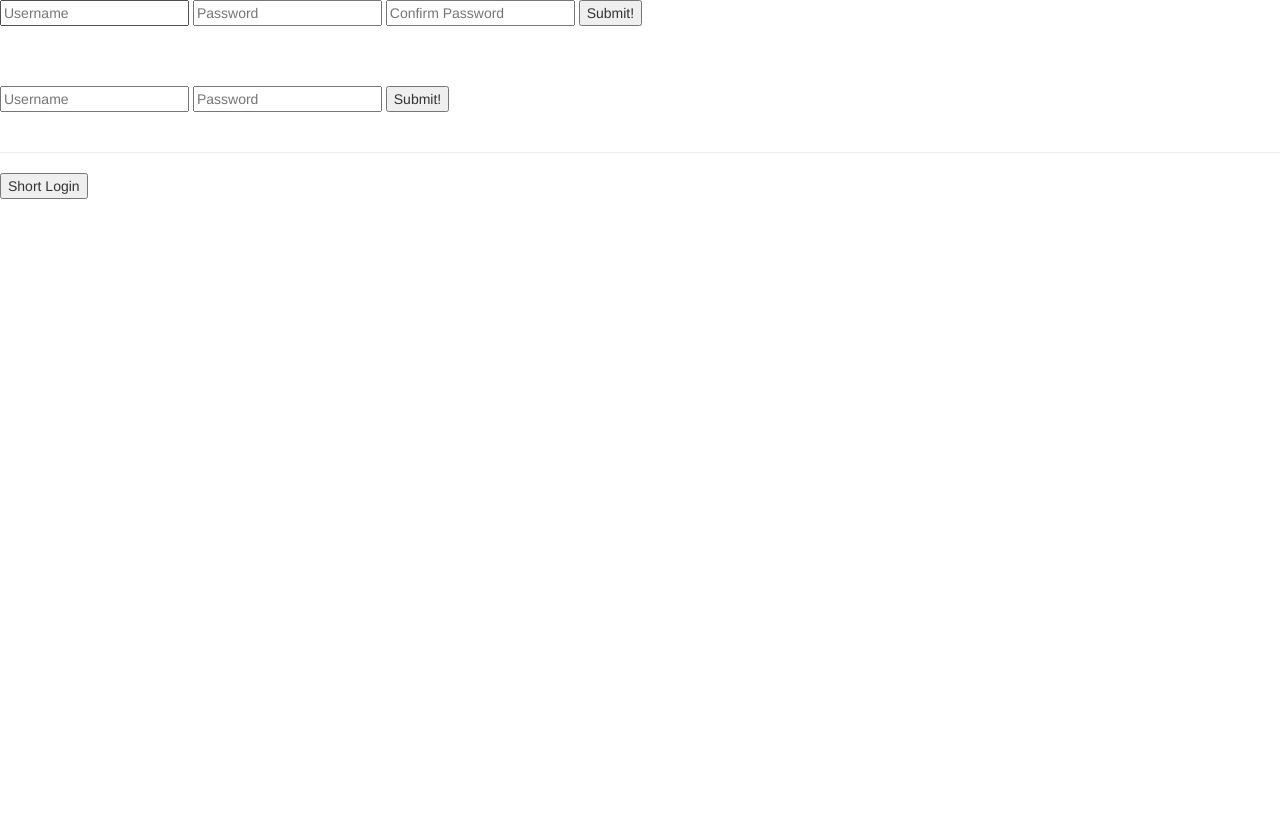
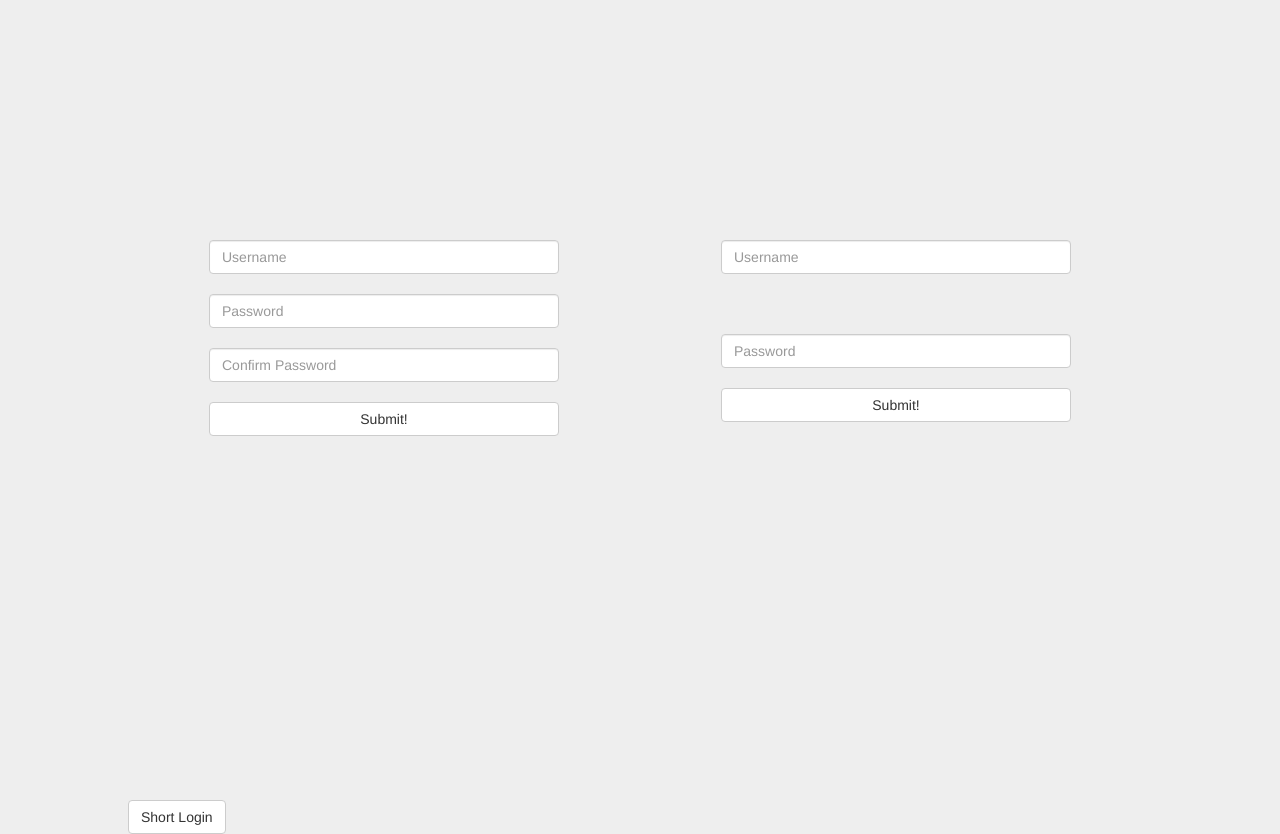
Before and after one commit to Snowmqn/character-sheet, a website: page public/index.html at #!/settings in a window 1280 px wide. Before the commit the page ends 800 px from the top, so only its background shows below. Drawn offline with nearby package versions, Linux system fonts and the light colour scheme; some packages are replaced by stand-ins of ours; no server answers.

Commit message:
Finished background logic

```diff
--- a/package.json
+++ b/package.json
@@ -24,6 +24,7 @@
     "express-session": "^1.14.0",
     "mongoose": "^4.5.4",
     "morgan": "^1.7.0",
+    "normalize.css": "^4.2.0",
     "passport": "^0.3.2",
     "passport-local": "^1.0.0"
   }
--- a/public/index.html
+++ b/public/index.html
@@ -2,7 +2,8 @@
 <html lang="en" ng-app="CSApp">
 <head>
     <script src="https://ajax.googleapis.com/ajax/libs/angularjs/1.5.7/angular.min.js"></script>
-    <script src="https://cdnjs.cloudflare.com/ajax/libs/angular-ui-router/0.3.1/angular-ui-router.min.js "></script>
+    <script src="https://cdnjs.cloudflare.com/ajax/libs/angular-ui-router/0.3.1/angular-ui-router.js "></script>
+    <!--<link rel="stylesheet" href="https://cdnjs.cloudflare.com/ajax/libs/normalize/4.2.0/normalize.min.css">-->
     <link rel="stylesheet" href="https://maxcdn.bootstrapcdn.com/bootstrap/3.3.6/css/bootstrap.min.css" integrity="sha384-1q8mTJOASx8j1Au+a5WDVnPi2lkFfwwEAa8hDDdjZlpLegxhjVME1fgjWPGmkzs7" crossorigin="anonymous">
 
     <meta charset="UTF-8">
--- a/public/scripts/views/login/loginTmpl.html
+++ b/public/scripts/views/login/loginTmpl.html
@@ -1,17 +1,22 @@
-<div>
-    <input type="text" placeholder="Username" ng-model="username">
-    <input type="text" placeholder="Password" ng-model="password">
-    <input type="text" placeholder="Confirm Password" ng-model="passwordConfirm">
-    <button ng-click="submitNewUser(username, password, passwordConfirm)">Submit!</button>
-</div>
-<br>
-<br>
-<br>
-<div>
-    <input type="text" placeholder="Username" ng-model="userCheck">
-    <input type="text" placeholder="Password" ng-model="passCheck">
-    <button ng-click="submitNewUser(userCheck, passCheck, passCheck)">Submit!</button>
-</div>
-<br>
-<hr>
-<button ng-click="submitNewUser('Snowmqn', 'qwertyuiop', 'qwertyuiop')">Short Login</button>
+<section class="loginSection">
+    <div class="loginContainer">
+        <div class="loginDiv loginDiv">
+            <input class="form-control loginInput" type="text" placeholder="Username" ng-model="username">
+            <input class="form-control loginInput" type="text" placeholder="Password" ng-model="password">
+            <input class="form-control loginInput" type="text" placeholder="Confirm Password" ng-model="passwordConfirm">
+            <button class="loginButton btn btn-default" ng-click="submitNewUser(username, password, passwordConfirm)">Submit!</button>
+        </div>
+    </div>
+
+    <div class="loginContainer">
+        <div class="loginDiv loginExistingUser">
+            <input class="form-control loginInput" type="text" placeholder="Username" ng-model="userCheck">
+            <br>
+            <input class="form-control loginInput" type="text" placeholder="Password" ng-model="passCheck">
+            <button class="loginButton btn btn-default" ng-click="submitNewUser(userCheck, passCheck, passCheck)">Submit!</button>
+        </div>
+    </div>
+    <br>
+    <hr>
+    <button class="btn btn-default" ng-click="submitNewUser('Snowmqn', 'qwertyuiop', 'qwertyuiop')">Short Login</button>
+</section>
--- a/public/scripts/views/settings/settingsTmpl.html
+++ b/public/scripts/views/settings/settingsTmpl.html
@@ -8,8 +8,8 @@
     <br>
     Level: {{character.level}}
     <br>
-    <button ng-click="goToCharacter(character._id)">Go to Character</button>
-    <button ng-click="deleteCharacter(character._id)">Delete</button>
+    <button class="btn btn-default" ng-click="goToCharacter(character._id)">Go to Character</button>
+    <button class="btn btn-default" ng-click="deleteCharacter(character._id)">Delete</button>
     <br>
     <hr>
     <br>
@@ -20,6 +20,6 @@
 <hr>
 <br>
 
-<input type="text" placeholder="Name" ng-model="newName">
-<input type="text" placeholder="Level" ng-model="newLevel">
-<button ng-click="createCharacter(newName, newLevel)">New Character</button>
+<input class="form-control" type="text" placeholder="Name" ng-model="newName">
+<input class="form-control" type="text" placeholder="Level" ng-model="newLevel">
+<button class="btn btn-default" ng-click="createCharacter(newName, newLevel)">New Character</button>
--- a/public/scripts/views/stats/stats-controller.js
+++ b/public/scripts/views/stats/stats-controller.js
@@ -18,4 +18,9 @@ function($scope, $state, characterService) {
             alert('Successfully Updated');
         });
     };
+
+    $scope.addWeapon = function() {
+        $scope.character.stats.weapons.push({});
+        console.log($scope.character);
+    };
 });
--- a/public/styles/styles.css
+++ b/public/styles/styles.css
@@ -0,0 +1,41 @@
+body {
+    background: #eee;
+}
+
+/*Login Styles***********************************************/
+.loginSection {
+    height: 100vh;
+    width: 100%;
+    background: #eee;
+
+}
+
+.loginContainer {
+    width: 50%;
+    height: 100vh;
+    margin: 0;
+    float: left;
+}
+
+.loginDiv {
+    max-width: 350px;
+    width: 80%;
+    min-width: 200px;
+    margin: 30vh auto;
+}
+
+.loginInput {
+    margin: 20px 0;
+}
+
+.loginButton {
+    width: 100%;
+}
+
+@media (min-width: 860px) {
+    .loginSection {
+        width: 80%;
+        min-width: 860px;
+        margin: 0 auto;
+    }
+}
```
Also changed, not shown: controllers/StatsSheetCtrl.js (+16 -0 lines), public/scripts/characterService.js (+8 -1 lines), public/scripts/directives/templates/checkDirTmpl.html (+1 -1 lines), public/scripts/directives/templates/inputDirTmpl.html (+1 -1 lines), public/scripts/directives/templates/numberDirTmpl.html (+1 -1 lines), public/scripts/views/stats/statsTmpl.html (+54 -4 lines).
